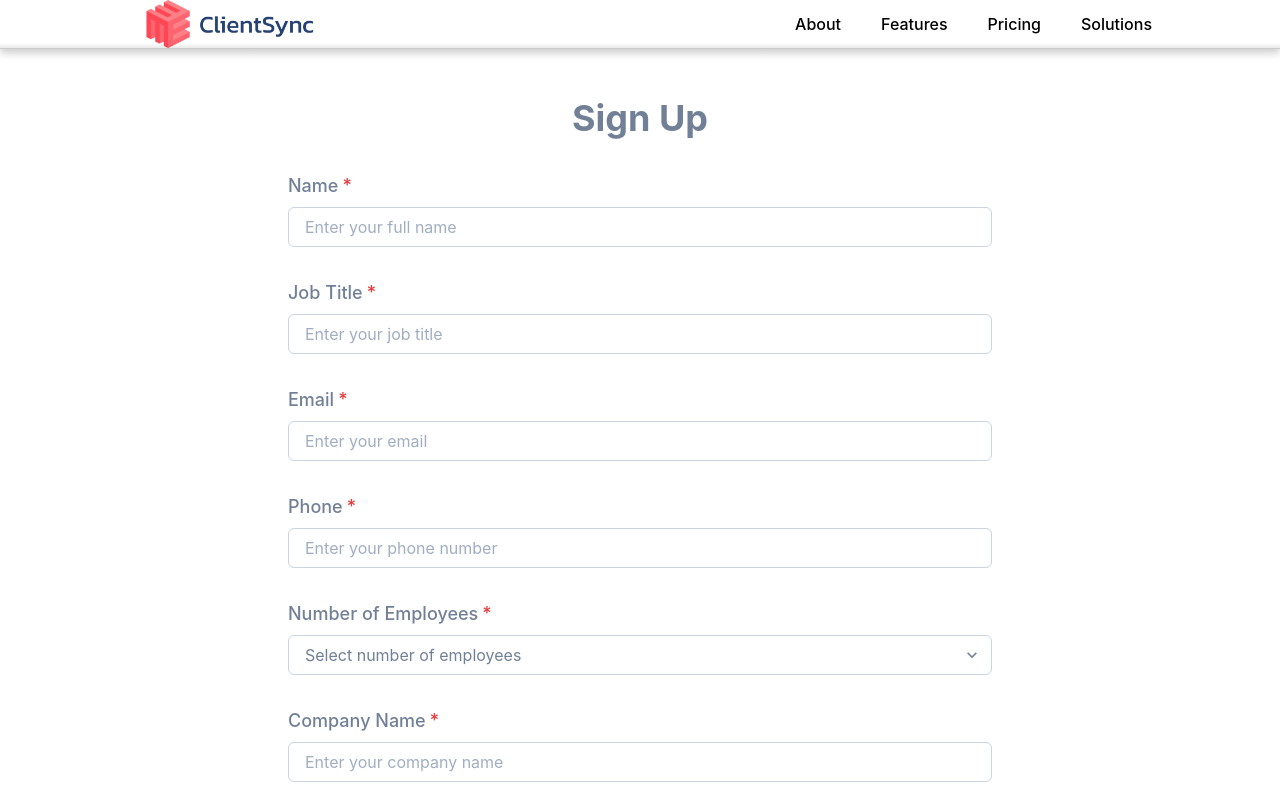
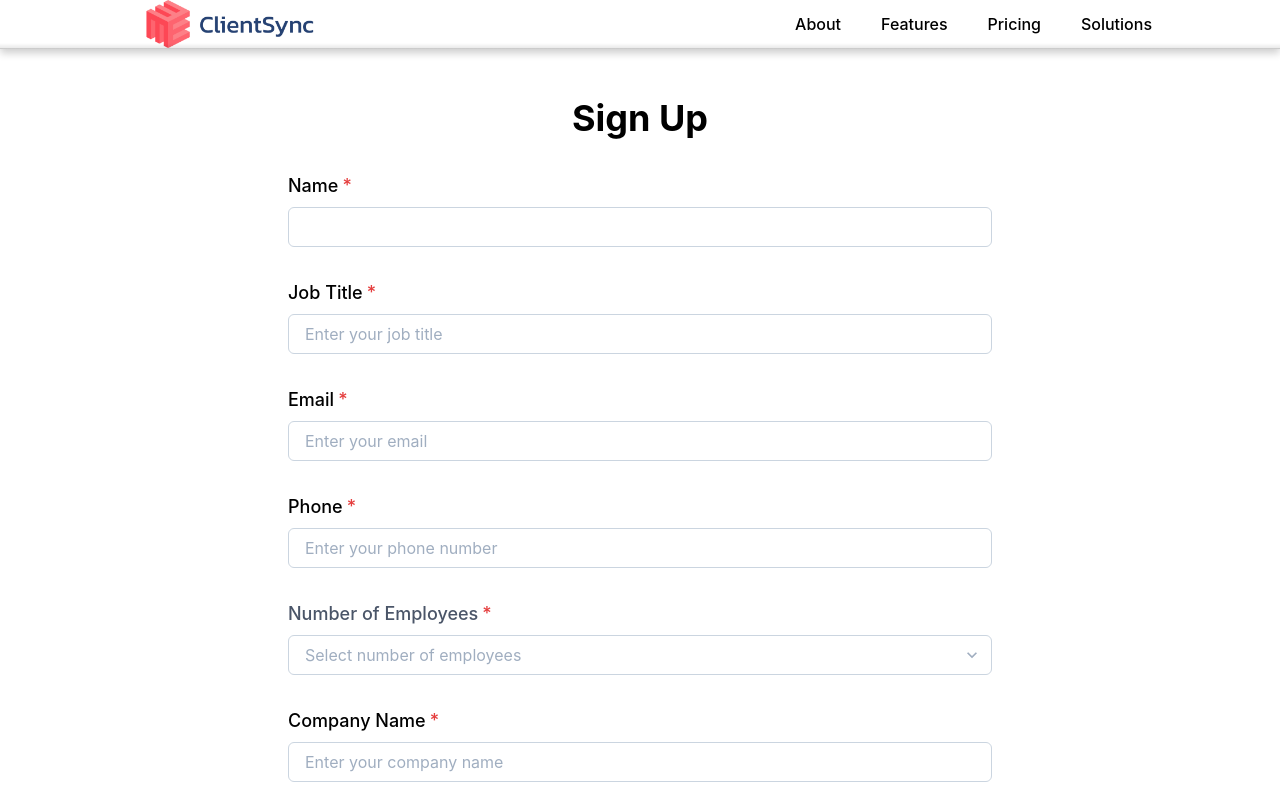
Before and after one commit to Hetp29/microCRM, a React (Create React App) app in the folder frontend/: page /register in a window 1280 px wide. Shown: the top 800 px of the page. Built offline with nearby package versions, Linux system fonts and the light colour scheme.

Commit message:
Adjustments to UI for sign up page

```diff
--- a/frontend/src/components/Register.tsx
+++ b/frontend/src/components/Register.tsx
@@ -72,7 +72,7 @@ const Register = () => {
       py={12}
       bg="white"
       borderRadius="md"
-      textColor="gray.500"
+      textColor="black"
       width="800px"
       px={8}
     >
@@ -88,7 +88,7 @@ const Register = () => {
               value={name}
               onChange={(e) => setName(e.target.value)}
               placeholder="Enter your full name"
-              _placeholder={{ color: 'gray.400' }}
+              _placeholder={{ color: 'white' }}
               borderColor="gray.300"
               borderWidth="1px"
               _focus={{ borderColor: 'blue.500', boxShadow: 'none' }}
@@ -138,7 +138,7 @@ const Register = () => {
             />
           </FormControl>
           <FormControl id="employees" isRequired>
-            <FormLabel fontSize="lg">Number of Employees</FormLabel>
+          <FormLabel fontSize="lg" color="gray.600">Number of Employees</FormLabel>
           <Select
             value={employees}
             borderColor="gray.300"
@@ -148,6 +148,7 @@ const Register = () => {
             _focus={{ borderColor: 'blue.500', boxShadow: 'none' }}
             onChange={(e) => setEmployees(e.target.value)}
             fontSize="md"
+            color={employees ? 'black' : 'gray.400'}  // This line ensures the selected text is black, and placeholder is gray
           >
             <option value="1-30">1-30</option>
             <option value="31-300">31-300</option>
@@ -155,6 +156,7 @@ const Register = () => {
             <option value="10,001+">10,001+</option>
           </Select>
         </FormControl>
+
           <FormControl id="company-name" isRequired>
             <FormLabel fontSize="lg">Company Name</FormLabel>
             <Input
```
Lines whose indentation alone changed are shown as unchanged.
